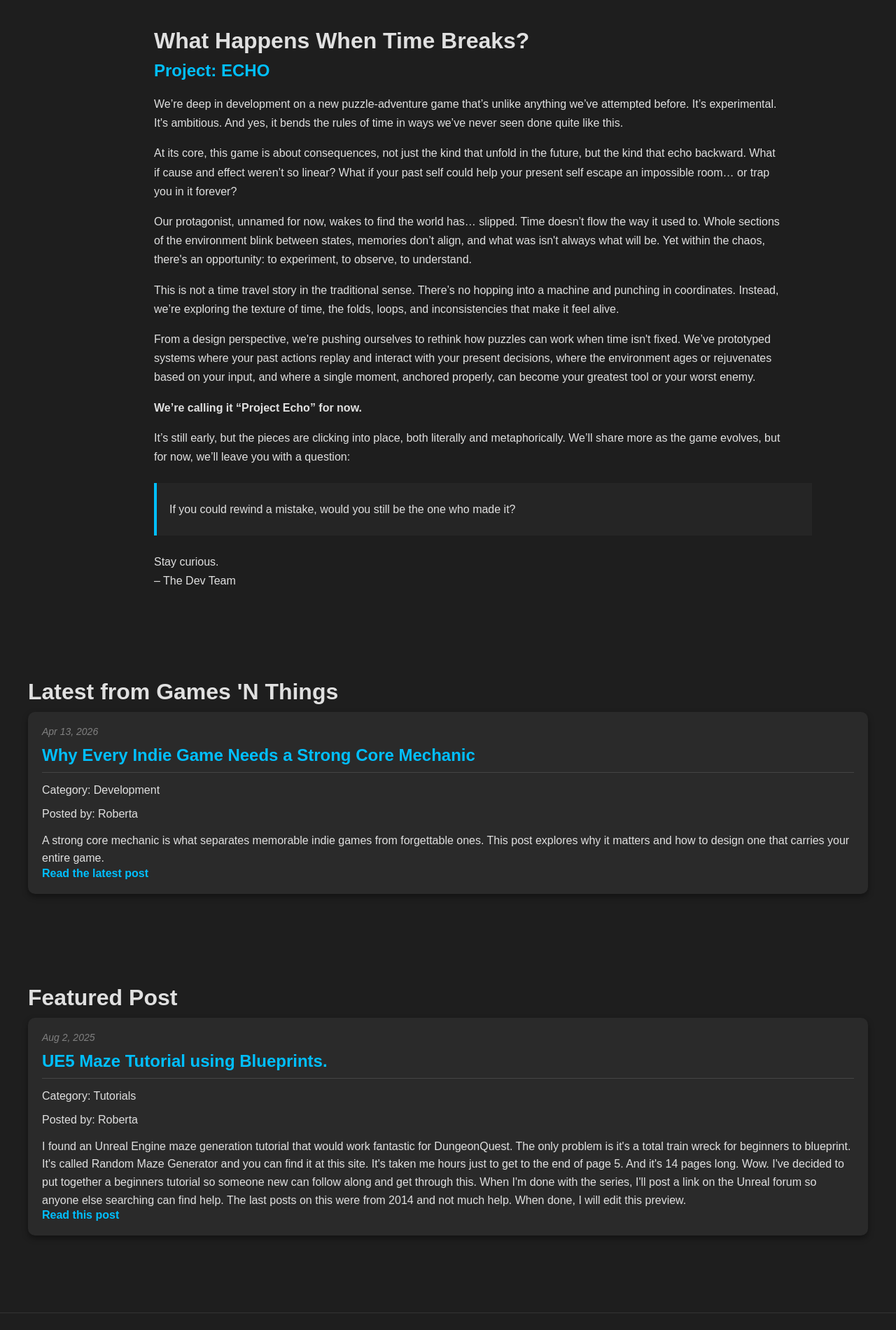
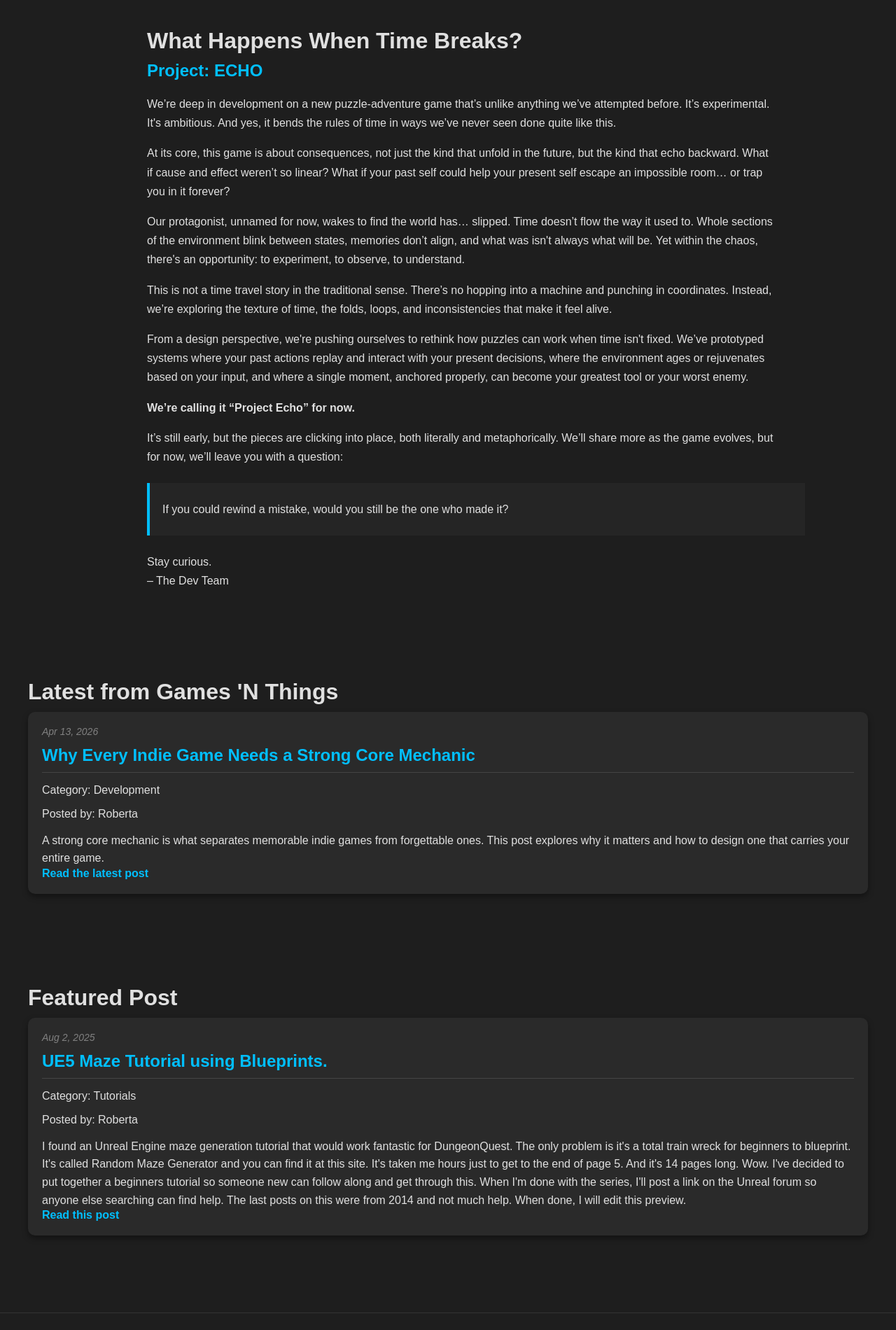
Before and after one commit to ScriptureExamined/NovawrightStudios, a Jekyll site: the page built from index.html, in a window 1280 px wide. Shown: the part 325-2225 px from the top of the page at 70% size. Built offline with Jekyll 4.4.1, drawn with Linux system fonts in a browser that asks for light colours.

Commit message:
Update style.css

```diff
--- a/assets/css/style.css
+++ b/assets/css/style.css
@@ -212,7 +212,7 @@ a:hover {
 /* Desktop spacing */
 @media (min-width: 1025px) {
     .home-feature .container {
-        padding-left: 180px;
+        padding-left: 170px;
         padding-right: 20px;
     }
 }
```
